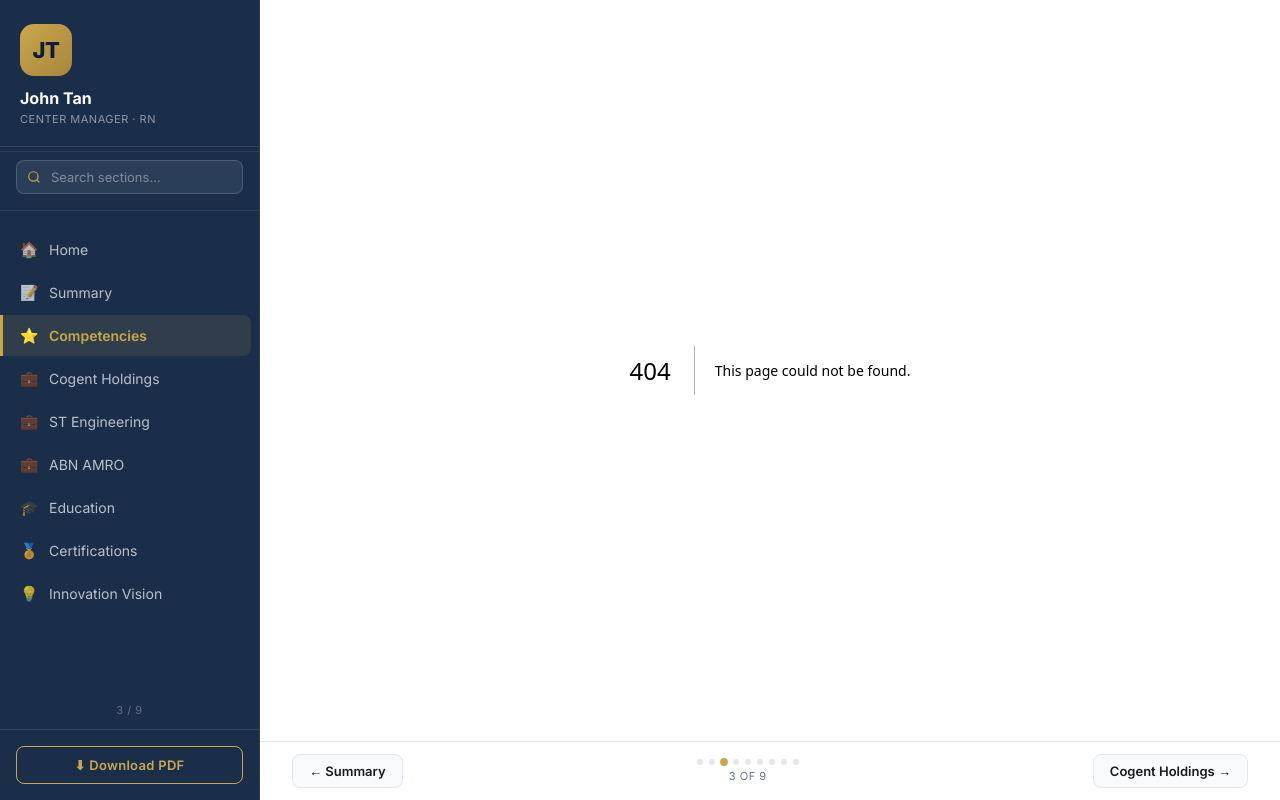
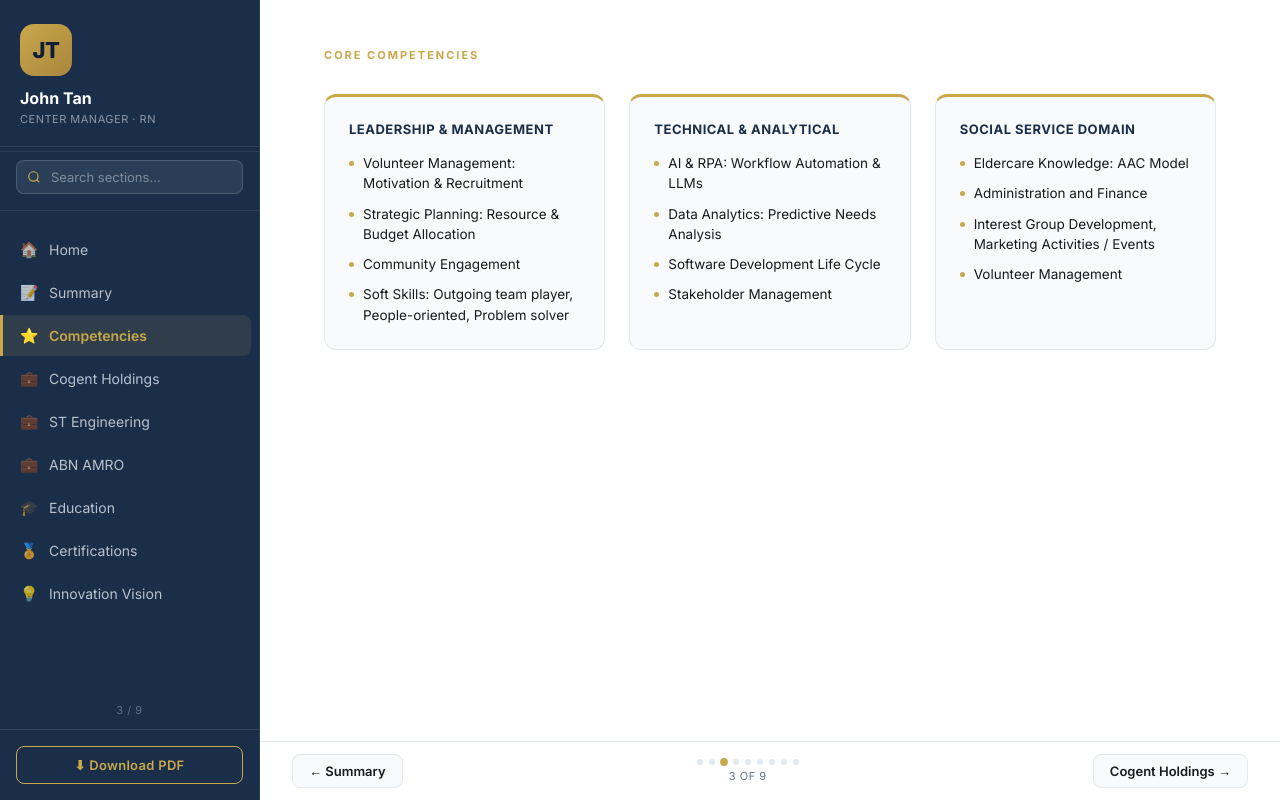
Before and after one commit to JohnTan38/john-tan-lbsa, a Next.js app: page /competencies in a window 1280 px wide. Before the commit this address had no page. Built offline with nearby package versions, Linux system fonts and the light colour scheme.

Commit message:
feat: Competencies page

```diff
--- /dev/null
+++ b/src/app/competencies/page.tsx
@@ -0,0 +1,5 @@
+import CompetenciesPage from '@/components/pages/CompetenciesPage'
+
+export default function Competencies() {
+  return <CompetenciesPage />
+}
--- /dev/null
+++ b/src/components/pages/CompetenciesPage.module.css
@@ -0,0 +1,75 @@
+.page {
+  height: 100%;
+  overflow-y: auto;
+  padding: 48px 64px;
+  background: var(--white);
+}
+
+.section {
+  font-size: 11px;
+  font-weight: 700;
+  letter-spacing: 2px;
+  text-transform: uppercase;
+  color: var(--gold);
+  margin-bottom: 32px;
+}
+
+.grid {
+  display: grid;
+  grid-template-columns: repeat(3, 1fr);
+  gap: 24px;
+  max-width: 960px;
+}
+
+.card {
+  background: var(--surface);
+  border: 1px solid var(--border);
+  border-radius: 12px;
+  padding: 24px;
+  border-top: 3px solid var(--gold);
+  transition: transform 0.2s, box-shadow 0.2s;
+}
+
+.card:hover {
+  transform: translateY(-2px);
+  box-shadow: 0 8px 24px rgba(0,0,0,0.08);
+}
+
+.cardTitle {
+  font-size: 13px;
+  font-weight: 700;
+  color: var(--navy);
+  margin-bottom: 16px;
+  letter-spacing: 0.5px;
+  text-transform: uppercase;
+}
+
+.items {
+  list-style: none;
+  display: flex;
+  flex-direction: column;
+  gap: 10px;
+}
+
+.item {
+  font-size: 13.5px;
+  color: var(--text);
+  line-height: 1.5;
+  padding-left: 14px;
+  position: relative;
+}
+
+.item::before {
+  content: '';
+  position: absolute;
+  left: 0;
+  top: 8px;
+  width: 5px;
+  height: 5px;
+  border-radius: 50%;
+  background: var(--gold);
+}
+
+@media (max-width: 1200px) {
+  .grid { grid-template-columns: 1fr 1fr; }
+}
--- /dev/null
+++ b/src/components/pages/CompetenciesPage.tsx
@@ -0,0 +1,37 @@
+import { resume } from '@/data/resume'
+import styles from './CompetenciesPage.module.css'
+
+export default function CompetenciesPage() {
+  const { leadership, technical, socialService } = resume.competencies
+  return (
+    <div className={styles.page}>
+      <div className={styles.section}>Core Competencies</div>
+      <div className={styles.grid}>
+        <div className={styles.card}>
+          <div className={styles.cardTitle}>Leadership & Management</div>
+          <ul className={styles.items}>
+            {leadership.map((item, i) => (
+              <li key={i} className={styles.item}>{item}</li>
+            ))}
+          </ul>
+        </div>
+        <div className={styles.card}>
+          <div className={styles.cardTitle}>Technical & Analytical</div>
+          <ul className={styles.items}>
+            {technical.map((item, i) => (
+              <li key={i} className={styles.item}>{item}</li>
+            ))}
+          </ul>
+        </div>
+        <div className={styles.card}>
+          <div className={styles.cardTitle}>Social Service Domain</div>
+          <ul className={styles.items}>
+            {socialService.map((item, i) => (
+              <li key={i} className={styles.item}>{item}</li>
+            ))}
+          </ul>
+        </div>
+      </div>
+    </div>
+  )
+}
```
